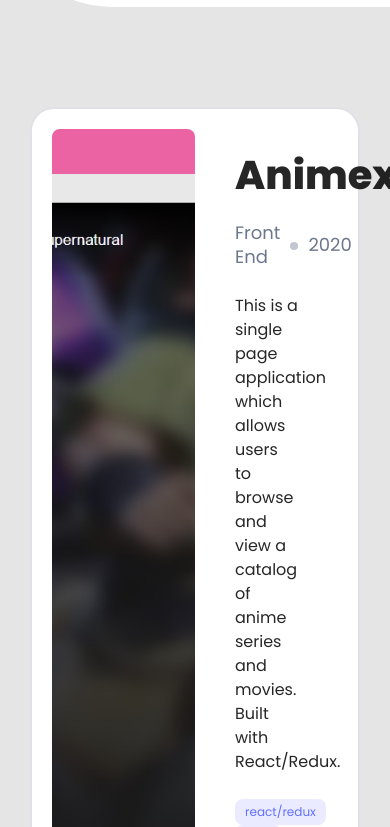
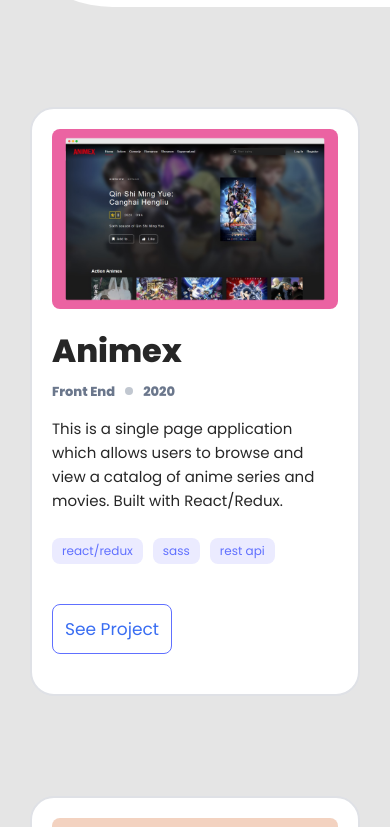
Before and after one commit to tirthajyoti-ghosh/Portfolio, a React (Create React App) app: page / in a window 390 px wide. Shown: the part 837-1664 px from the top of the page. Built offline with nearby package versions, Linux system fonts and the light colour scheme; no server answers.

Commit message:
Add responsive styles to portfolio section

```diff
--- a/src/styles/_common.scss
+++ b/src/styles/_common.scss
@@ -22,12 +22,22 @@ button.btn {
     align-items: center;
     margin: 5px 0 25px;
 
+    @media screen and (max-width: 876px) {
+        margin: 0 0 15px;
+    }
+
     li {
         padding-right: 10px;
         font-weight: normal;
         font-size: 18px;
         line-height: 24px;
         color: #6b778c;
+
+        @media screen and (max-width: 876px) {
+            font-weight: 600;
+            font-size: 13px;
+            line-height: 16px;
+        }
     }
 
     li.circle {
@@ -43,6 +53,7 @@ button.btn {
     li {
         padding: 5px 10px;
         margin-right: 10px;
+        margin-bottom: 10px;
         background: #ebebff;
         color: #6070ff;
         border-radius: 8px;
--- a/src/styles/portfolio.scss
+++ b/src/styles/portfolio.scss
@@ -12,16 +12,28 @@ section.portfolio {
         border-radius: 24px;
         transition: all 0.3s;
 
+        @media screen and (max-width: 876px) {
+            flex-direction: column;
+        }
+
         .order-1 {
             order: 1;
         }
 
         .order-2 {
             order: 2;
+
+            @media screen and (max-width: 876px) {
+                order: 1;
+            }
         }
 
         .img {
             width: 50%;
+
+            @media screen and (max-width: 876px) {
+                width: 100%;
+            }
 
             img {
                 width: 100%;
@@ -35,16 +47,32 @@ section.portfolio {
             width: 50%;
             padding: 20px 40px;
 
+            @media screen and (max-width: 876px) {
+                width: 100%;
+                padding: 20px 0;
+            }
+
             h1 {
                 font-weight: bold;
                 font-size: 40px;
                 line-height: 52px;
+
+                @media screen and (max-width: 876px) {
+                    font-size: 32px;
+                    line-height: 44px;
+                    margin-bottom: 10px;
+                }
             }
 
             p {
                 font-weight: normal;
                 font-size: 16px;
                 line-height: 24px;
+
+                @media screen and (max-width: 876px) {
+                    font-size: 15px;
+                    line-height: 24px;
+                }
             }
         }
 
```
